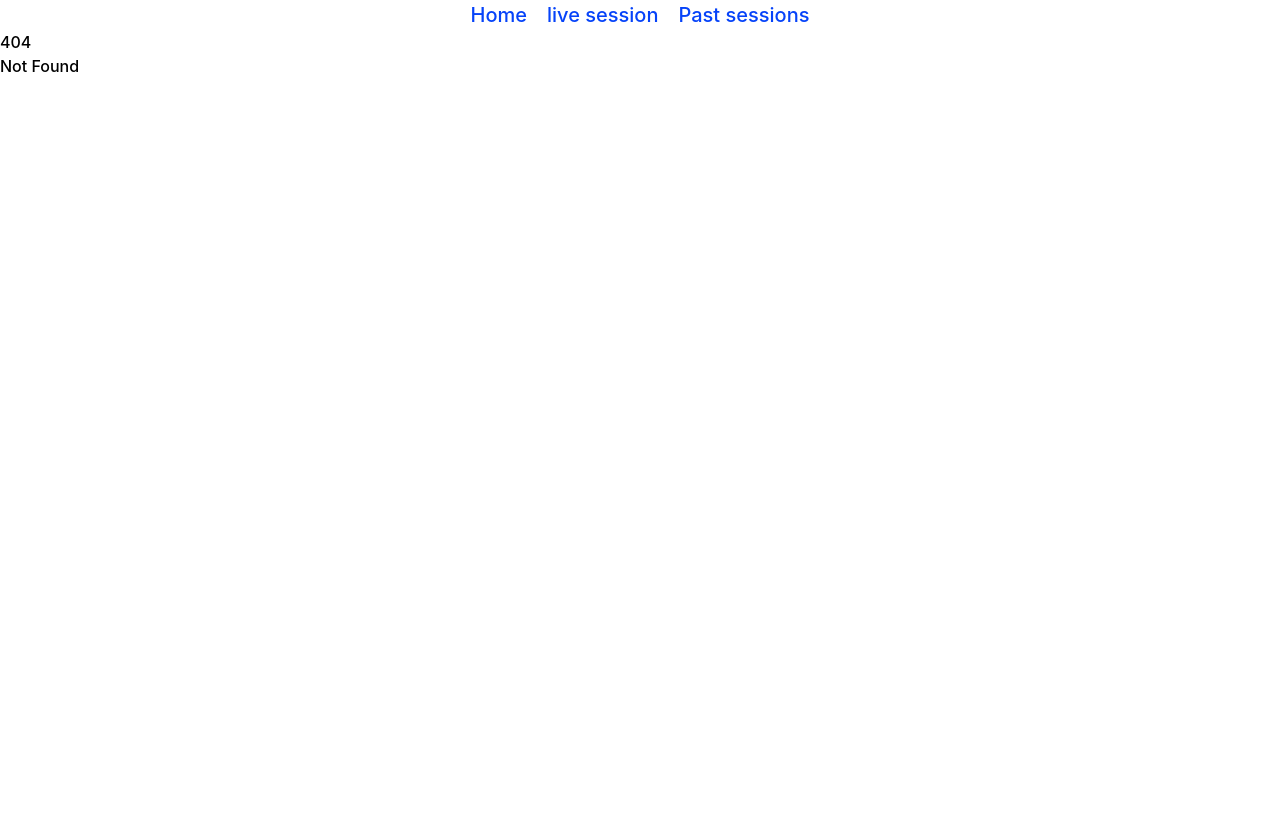
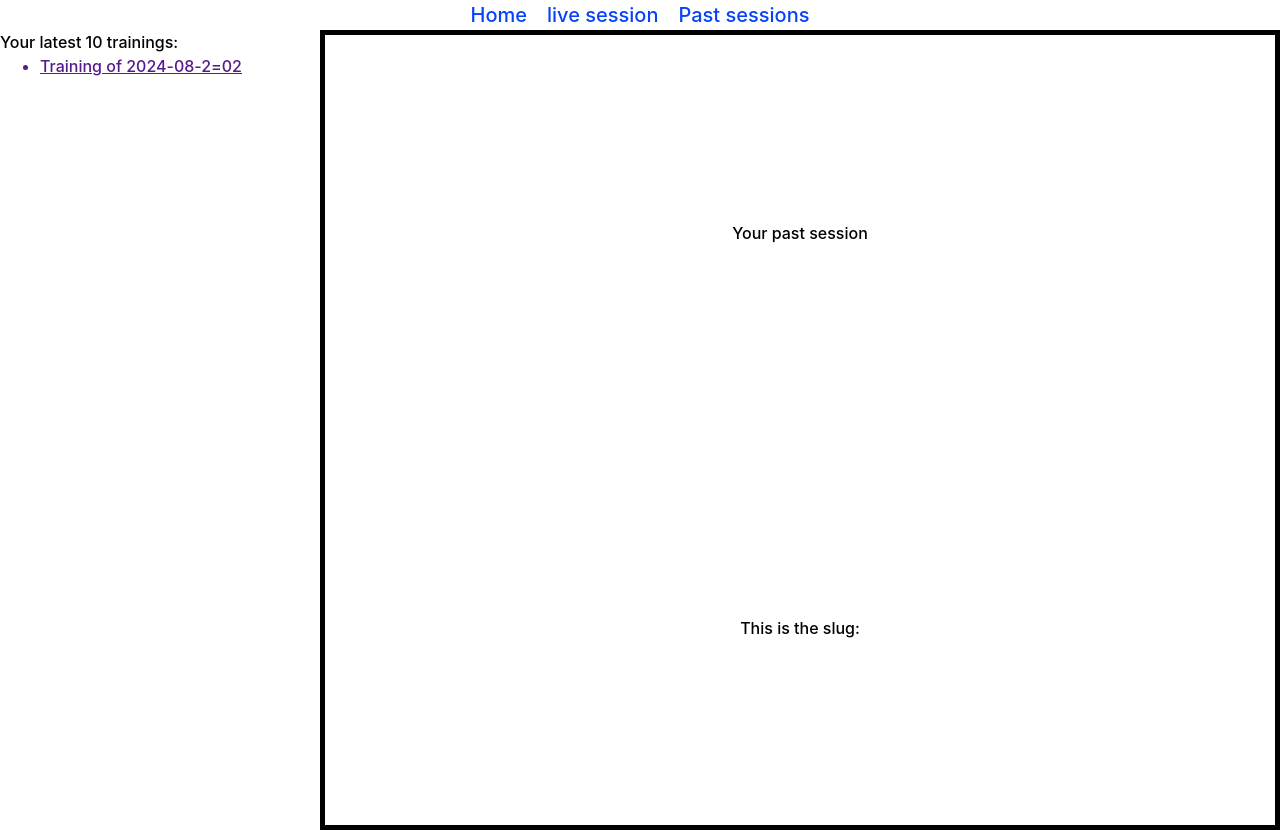
Before and after one commit to cipodrew/shadowbox, a SvelteKit app: page /history/1 in a window 1280 px wide. Before the commit this address had no page. Before the commit the page ends 800 px from the top, so only its background shows below. Built offline with nearby package versions, Linux system fonts and the light colour scheme.

Commit message:
Ristrutturata route history

```diff
--- a/src/routes/history/+layout.svelte
+++ b/src/routes/history/[slug]/+layout.svelte
@@ -4,13 +4,14 @@
 	/**
 	 *@type {[]}
 	 */
-	let sessions;
+	let last_10_sessions;
 </script>
 
 <div class="columns">
 	<section>
+		Your latest 10 trainings:
 		<ul>
-			<a href=""> <li>Session of 2024-08-2=02</li></a>
+			<a href=""> <li>Training of 2024-08-2=02</li></a>
 		</ul>
 	</section>
 	{@render children()}
--- /dev/null
+++ b/src/routes/history/[slug]/+page.js
@@ -0,0 +1,10 @@
+//get slug from URL (id calcolato dalla data temporale di una delle sessioni) e ritornanlo per renderlo disponibile alla pagina
+
+export function load() {
+    let params = new URLSearchParams(document.location.search);
+    let slug = params.get("id")
+    return {
+        slug
+    }
+    //Attenzione!!!! prob basta usare page store
+}
--- /dev/null
+++ b/src/routes/history/[slug]/+page.svelte
@@ -0,0 +1,49 @@
+<script>
+	// import * as Types from "$lib/myTypes.js"
+	// import * from "$lib/myTypes.js"
+	/**
+	 * @typedef {import('$lib/myTypes.js').Training} Training
+	 */
+
+	/**
+	 * @property {{import('./$types').PageData}} data
+	 */
+	const { data } = $props();
+
+	const slug = data.slug;
+
+	let storage = localStorage.getItem('historyMap');
+	/**
+	 * @type {Map<string,Training> | undefined}
+	 */
+	let allTrainings = undefined;
+	/**
+	 * @type {Training | undefined}
+	 */
+	let training = undefined;
+	if (storage) {
+		allTrainings = JSON.parse(storage);
+		training = allTrainings?.get(slug);
+	}
+</script>
+
+<svelte:head>
+	<title>Your past training sessio</title>
+</svelte:head>
+<div class="wrapper">
+	<h1>Your past session</h1>
+	<div>This is the slug: {slug}</div>
+</div>
+
+<style>
+	.wrapper {
+		display: grid;
+		place-items: center;
+		border-style: solid;
+		border-width: 5px;
+		border-color: --var(--border);
+		/*grid-template-rows: minmax(100px, auto) 1fr;*/
+		height: 100svh;
+		/*overflow: hidden;*/
+	}
+</style>
```
